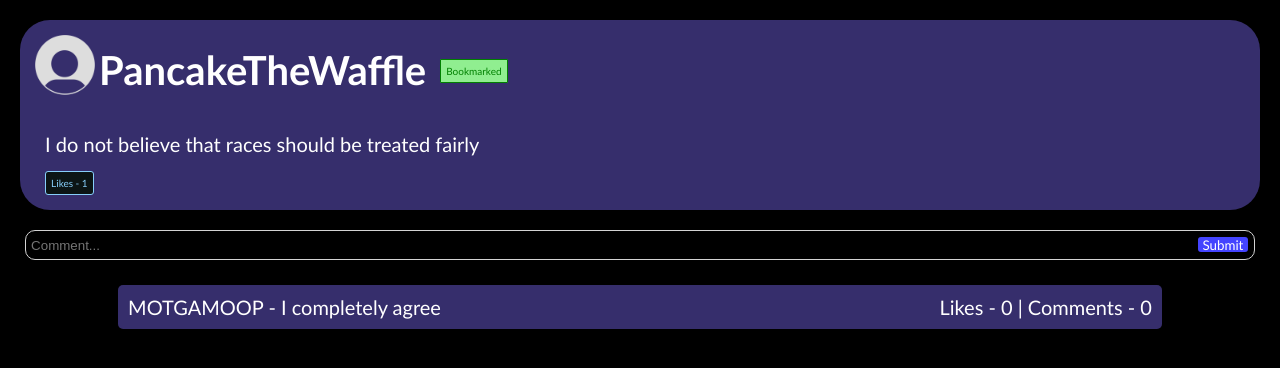
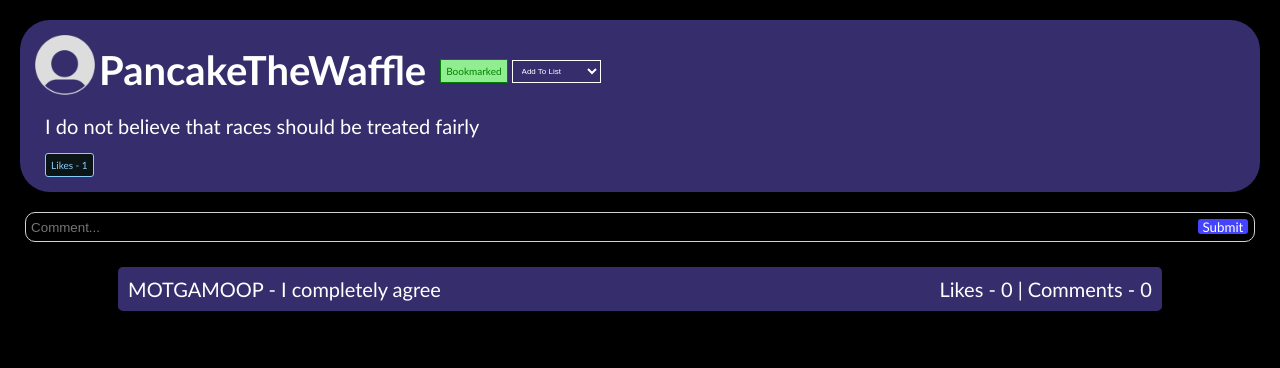
Before and after one commit to James-Fleming12/Twitter-Clone, a Django app: page /twitter/post/7 in a window 1280 px wide. Shown: the part 50-418 px from the top of the page. Run offline with Django 4.2, Linux system fonts and the light colour scheme; a user stored in the database is signed in; data comes from the database, SQL or seed files in the repository; both versions use the stored data as it was after the commit.

Commit message:
finished the implementation of lists and updated todo list

```diff
--- a/mysite/twitter/static/twitter/css/login.css
+++ b/mysite/twitter/static/twitter/css/login.css
@@ -44,6 +44,9 @@
     border-color:white;
     margin:5px;
 }
+.logentry::placeholder{
+    color:white;
+}
 p{
     color:red;
     font-family:'Trebuchet MS', 'Lucida Sans Unicode', 'Lucida Grande', 'Lucida Sans', Arial, sans-serif;
--- a/mysite/twitter/static/twitter/css/post.css
+++ b/mysite/twitter/static/twitter/css/post.css
@@ -195,3 +195,27 @@ body{
 .inline{
     display:inline;
 }
+.extraup{
+    position:relative;
+    bottom:20px;
+}
+.dropdown{
+    display:inline-block;
+    position:relative;
+    padding:5px;
+    bottom:1px;
+    font-size:8px;
+    border: solid 1px white;
+    background-color:transparent;
+    color:white;
+}
+.dropdown option{
+    color:white;
+    background-color:black;
+}
+.dropdown::placeholder{
+    color:white;
+}
+.dropdown:focus{
+    outline:none;
+}
--- a/mysite/twitter/static/twitter/css/signup.css
+++ b/mysite/twitter/static/twitter/css/signup.css
@@ -44,6 +44,9 @@
     border-color:white;
     margin:5px;
 }
+.logentry::placeholder{
+    color:white;
+}
 p{
     color:red;
     font-family:'Trebuchet MS', 'Lucida Sans Unicode', 'Lucida Grande', 'Lucida Sans', Arial, sans-serif;
--- a/mysite/twitter/templates/twitter/comment.html
+++ b/mysite/twitter/templates/twitter/comment.html
@@ -3,7 +3,7 @@
 <head>
     <meta charset="UTF-8">
     <meta name="viewport" content="width=device-width, initial-scale=1.0">
-    <title>Document</title>
+    <title>{{comment.user.username}}'s Comment</title>
     {% load static %}
     <link rel = "stylesheet" href = "{% static 'twitter/css/comment.css' %}">
 </head>
--- a/mysite/twitter/templates/twitter/login.html
+++ b/mysite/twitter/templates/twitter/login.html
@@ -3,7 +3,7 @@
 <head>
     <meta charset="UTF-8">
     <meta name="viewport" content="width=device-width, initial-scale=1.0">
-    <title>Document</title>
+    <title>LogIn</title>
     {% load static %}
     <link rel = "stylesheet" href = "{% static 'twitter/css/login.css' %}">
     <script src = "{% static 'twitter/js/login.js'%}"></script>
--- a/mysite/twitter/templates/twitter/post.html
+++ b/mysite/twitter/templates/twitter/post.html
@@ -3,7 +3,7 @@
 <head>
     <meta charset="UTF-8">
     <meta name="viewport" content="width=device-width, initial-scale=1.0">
-    <title>Document</title>
+    <title>{{post.user.username}}'s Post</title>
     {% load static %}
     <link rel = "stylesheet" href = "{% static 'twitter/css/post.css' %}">
     <script src = "{% static 'twitter/js/post.js'%}"></script>
@@ -31,9 +31,18 @@
                     {% endif %}
                 </form>
             {% endif %}
-            <form action = "{% url 'addlist' %}" method = "POST">
+            <form class="inline extraup" action = "{% url 'addlist' pk=post.pk %}" method = "POST">
                 {% csrf_token %}
-
+                <select class = "dropdown" list = "lists" name="list" id="list" placeholder = "Add To List..." onchange="this.form.submit()">
+                    <option>Add To List</option>
+                {% if nolists %}
+                    <option value="No Lists Made">No Lists Made</option>
+                {% else %}
+                    {% for list in userlists %}
+                        <option value="{{list.name}}">{{list.name}}</option>
+                    {% endfor %}
+                {% endif %}
+                </select>
             </form>
             <br>
             <span>{{post.text}}</span>
--- a/mysite/twitter/templates/twitter/profile.html
+++ b/mysite/twitter/templates/twitter/profile.html
@@ -23,6 +23,7 @@
             <button class = "followbutton pointer" type = "submit">Follow</button>
         {% endif %}
     </form>
+    <a href = "{% url 'lists' username=username %}" class = "listbutton">Lists</a>
     <div class = "postbox">
         {% if post_list %}
             {% for post in post_list %}
--- a/mysite/twitter/templates/twitter/signup.html
+++ b/mysite/twitter/templates/twitter/signup.html
@@ -3,7 +3,7 @@
 <head>
     <meta charset="UTF-8">
     <meta name="viewport" content="width=device-width, initial-scale=1.0">
-    <title>Document</title>
+    <title>SignUp</title>
     {% load static %}
     <link rel = "stylesheet" href = "{% static 'twitter/css/signup.css' %}">
 </head>
--- a/mysite/twitter/urls.py
+++ b/mysite/twitter/urls.py
@@ -21,4 +21,6 @@ urlpatterns = [
     path("lists/<str:username>", views.Lists, name="lists"),
     path("list/<int:pk>", views.List, name="list"),
     path("createlist", views.CreateList, name="createlist"),
+    path("addlist/<int:pk>", views.AddList, name="addlist"),
+    path("deletelist/<int:pk>", views.DeleteList, name="deletelist"),
 ]
--- a/mysite/twitter/views.py
+++ b/mysite/twitter/views.py
@@ -41,12 +41,15 @@ def PostView(request, pk):
     tempPost = get_object_or_404(Post, pk=pk)
     user = get_object_or_404(User2, username=request.user.username)
     liked = False; own = False; bookmarked = False
+    userlists = user.ownlists.all(); nolists = False
     if tempPost.likedBy.filter(username=user.username).exists():
         liked = True
     if tempPost.user.username == user.username:
         own = True
     if user.bookmarks.filter(pk=tempPost.pk).exists():
         bookmarked = True
+    if len(userlists) == 0:
+        nolists = True
     if request.method == "POST":
         if request.POST['comment'] != "":
             user2 = User2.objects.filter(username = request.user.username)
@@ -56,7 +59,7 @@ def PostView(request, pk):
             tempPost.commentsCount += 1
             tempPost.save()
             return redirect('post', pk = pk)
-    context = {"post": tempPost, "liked": liked, "own": own, "bookmarked": bookmarked}
+    context = {"post": tempPost, "liked": liked, "own": own, "bookmarked": bookmarked, "userlists": userlists, "nolists": nolists}
     return render(request, 'twitter/post.html', context)
 
 def CommentView(request, pk):
@@ -133,7 +136,7 @@ def CreateList(request):
         newlist.save()
         user.ownlists.add(newlist)
         user.save()
-    return HttpResponseRedirect(reverse('lists'))
+    return HttpResponseRedirect(reverse('lists', args=[str(request.user.username)]))
 
 def Following(request):
     user = get_object_or_404(User2, username=request.user.username)
@@ -180,10 +183,10 @@ def Bookmarks(request):
 def Lists(request, username):
     user = get_object_or_404(User2, username=request.user.username)
     listuser = get_object_or_404(User2, username=username)
-    list = listuser.ownlists.all(); owned = True; own = False
+    list = listuser.ownlists.all().order_by("name"); owned = True; own = False
     if len(list) == 0:
         owned = False
-    savedlist = user.savedlists.all(); saved = True
+    savedlist = user.savedlists.all().order_by("name"); saved = True
     if len(savedlist) == 0:
         saved = False
     if user.username == listuser.username:
@@ -193,12 +196,43 @@ def Lists(request, username):
 
 def List(request, pk):
     list = PostList.objects.get(pk=pk)
+    own = False
+    if list.user.username == request.user.username:
+        own = True
     listlist = list.posts.all()
-    empy = False
+    empty = False
     if len(listlist) == 0:
         empty = True
-    context = {"list": list, "empty": empty, "listlist": listlist}
+    saved = False
+    if User2.objects.get(username=request.user.username).savedlists.filter(name=list.name).exists():
+        saved = True
+    context = {"list": list, "empty": empty, "listlist": listlist, "own": own, "saved": saved}
     return render(request, 'twitter/list.html', context)
+
+def AddList(request, pk):
+    user = get_object_or_404(User2, username=request.user.username)
+    name = name=request.POST['list']
+    if user.ownlists.filter(name=name).exists():
+        list = user.ownlists.get(name=name)
+        if not (list.posts.filter(pk=pk).exists()):
+            list.posts.add(Post.objects.get(pk=pk))
+            list.numPosts += 1
+            list.save()
+    return HttpResponseRedirect(reverse('post', args=[int(pk)]))
+
+def DeleteList(request, pk):
+    list = PostList.objects.get(pk=pk)
+    if list.user.username == request.user.username:
+        list.delete()
+        return HttpResponseRedirect(reverse('lists', args=[str(request.user.username)]))
+    else:
+        user = User2.objects.get(username=request.user.username)
+        if user.savedlists.filter(pk=list.pk).exists():
+            user.savedlists.remove(list)
+        else:
+            user.savedlists.add(list)
+        user.save()
+        return HttpResponseRedirect(reverse('list', args=[int(list.pk)]))
 
 def LogIn(request):
     if request.method == "POST":
```
Also changed, not shown: mysite/twitter/static/twitter/css/list.css (+39 -0 lines), mysite/twitter/static/twitter/css/profile.css (+9 -0 lines), mysite/twitter/templates/twitter/list.html (+23 -1 lines), mysite/db.sqlite3, mysite/twitter/.todo.txt.
